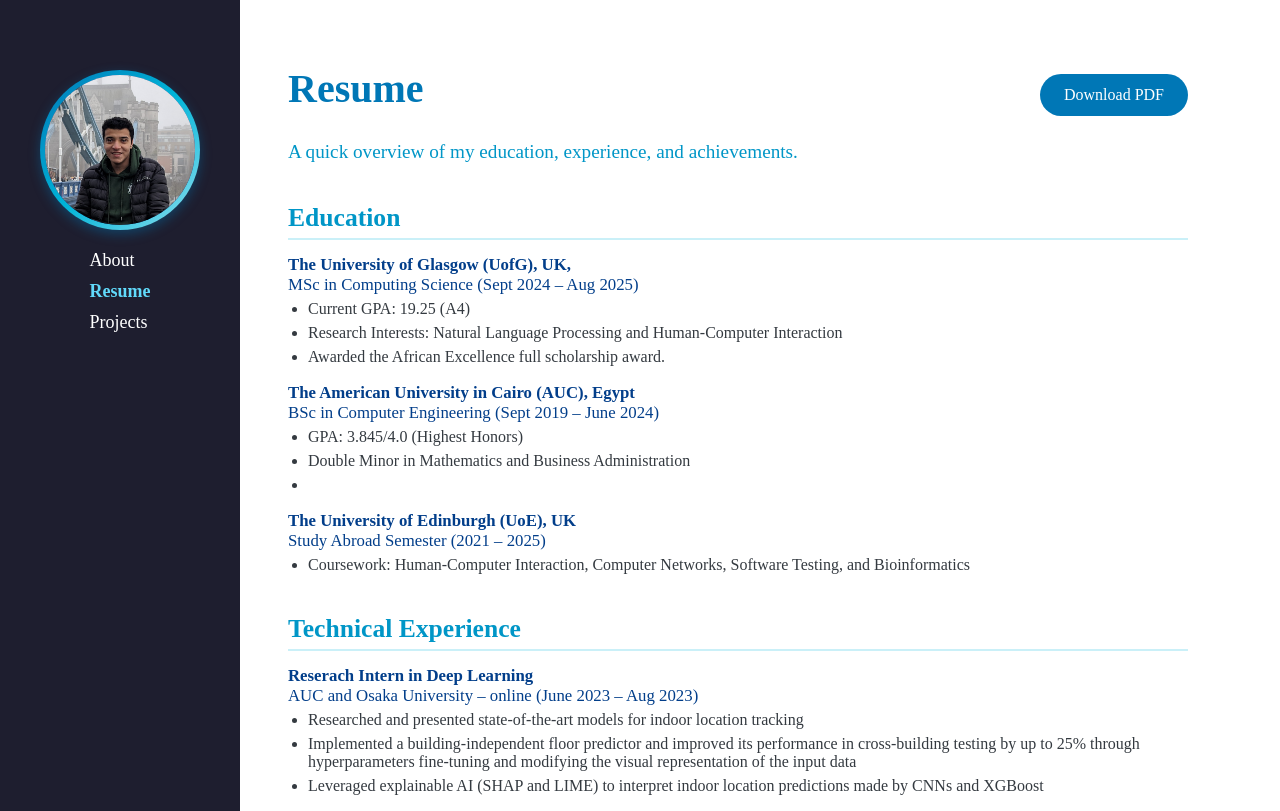
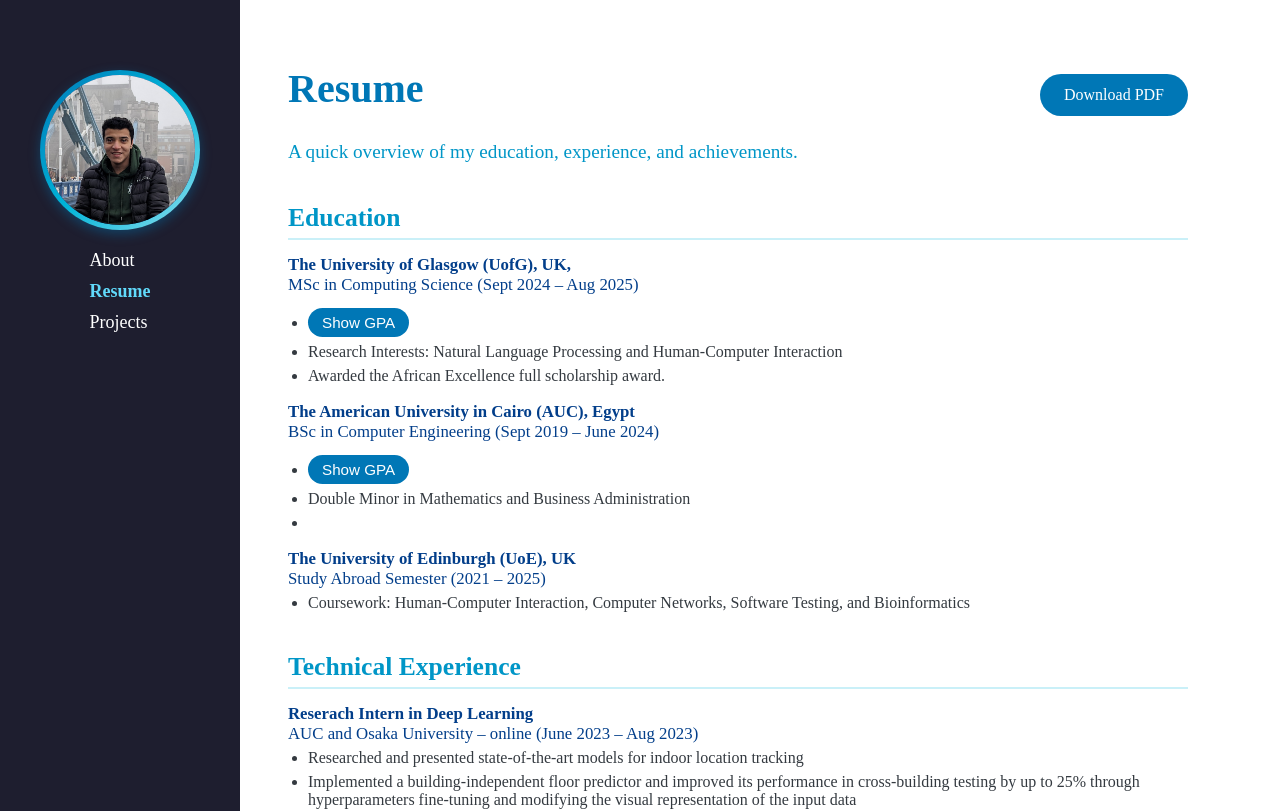
Before and after one commit to Sherif-Sakran/Sherif-Sakran.github.io, a React (Vite) app: page /resume in a window 1280 px wide. Shown: the top 811 px of the page. Built offline with nearby package versions, Linux system fonts and the light colour scheme.

Commit message:
added a cool button for the GPA but will perhaps remove it

```diff
--- /dev/null
+++ b/src/components/CoolButton.jsx
@@ -0,0 +1,20 @@
+import React from 'react'
+import { useState } from 'react'
+import '../css/CoolButton.css'
+
+const CoolButton = ({ buttonText, point }) => {
+  const [showGPA, setShowGPA] = useState(false);
+  return (
+    <>
+    <button className="gpa-toggle" onClick={() => setShowGPA(!showGPA)}>
+        {showGPA ? `Hide ${buttonText}` : `Show ${buttonText}`}
+    </button>
+
+    <div className={`gpa-value ${showGPA ? "show" : ""}`}>
+        <strong> { point } </strong>
+    </div>
+    </>
+  )
+}
+
+export default CoolButton
--- a/src/components/SectionBlock.jsx
+++ b/src/components/SectionBlock.jsx
@@ -1,8 +1,10 @@
 import React from 'react'
 import '../css/Resume.css'
+import CoolButton from './CoolButton'
 
 const SectionBlock = ( position ) => {
   const { title, date, points } = position
+  const hideOn = "GPA";
   return (
     <ul className="resume-list">
     <li>
@@ -10,7 +12,8 @@
         { title.regular } ({ date.start } – { date.end })<br />
         <ul className="resume-sublist">
         {points.map((point, index) => (
-            <li key={index}>{point}</li>
+          point.includes(hideOn) ?
+          <li key={index}><CoolButton buttonText={hideOn} point={point}/></li> : <li key={index}>{point}</li>
         ))}
         </ul>
     </li>
--- /dev/null
+++ b/src/css/CoolButton.css
@@ -0,0 +1,33 @@
+.gpa-toggle {
+    background-color: #0077b6;
+    color: white;
+    padding: 6px 14px;
+    font-size: 0.95rem;
+    border: none;
+    border-radius: 15px;
+    cursor: pointer;
+    margin-top: 8px;
+    transition: background-color 0.3s ease;
+  }
+
+  .gpa-toggle:hover {
+    background-color: #0096c7;
+  }
+
+  .gpa-value {
+    opacity: 0;
+    transform: translateY(-10px);
+    max-height: 0;
+    overflow: hidden;
+    transition: all 0.3s ease;
+    font-size: 1rem;
+    color: #023e8a;
+    /* margin-top: 8px; */
+  }
+
+  .gpa-value.show {
+    opacity: 1;
+    transform: translateY(0);
+    max-height: 100px;
+    margin-top: 8px;
+  }
--- a/src/pages/Resume.jsx
+++ b/src/pages/Resume.jsx
@@ -1,8 +1,11 @@
 import React from 'react'
+import ResumeBody from '../components/ResumeBody'
 import '../css/Resume.css'
-import ResumeBody from '../components/ResumeBody'
+import { useState } from 'react'
+import '../css/CoolButton.css'
 
 const Resume = () => {
+  const [showGPA, setShowGPA] = useState(false);
   return (
     <>
       <div className="resume-container">
```
